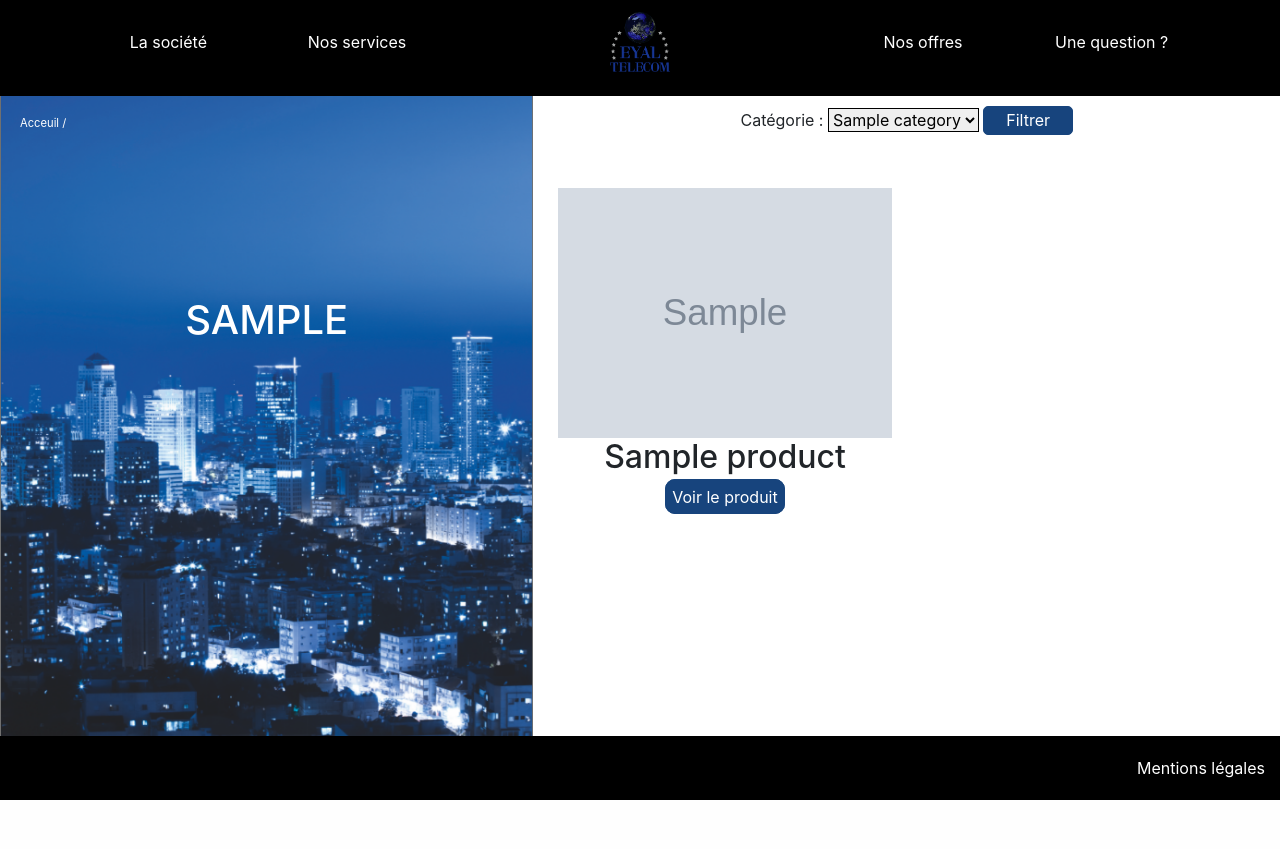
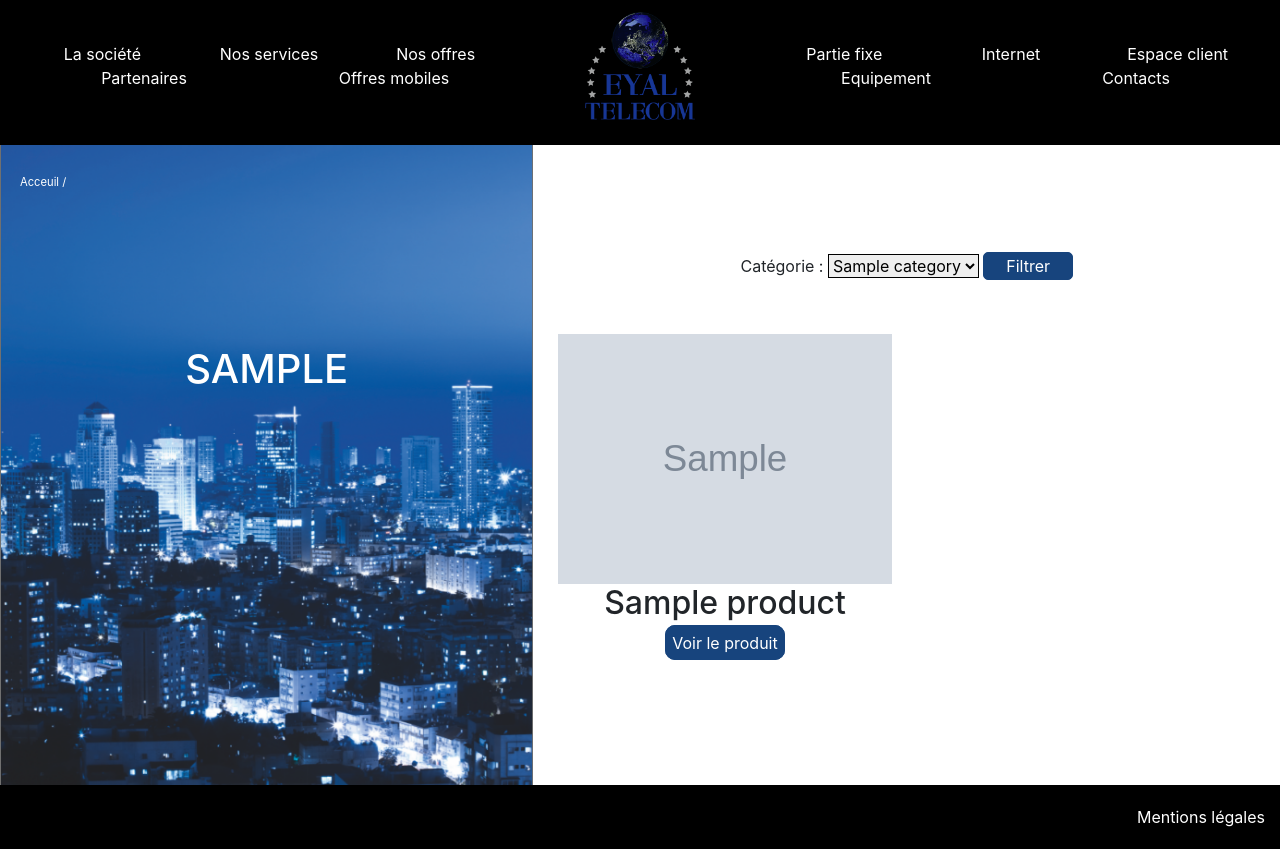
Before and after one commit to Hery-DOM/eyacomm, a Symfony app: template templates/front-office/every_products.html.twig in a window 1280 px wide. Before the commit the page ends 800 px from the top, so only its background shows below. Run offline with Twig, Linux system fonts and the light colour scheme; the template is opened without the code that fills it: most values are stand-ins (such as "Sample title", 1, 10 or a date in 2020); grey boxes marked "Sample" are stand-in pictures; some libraries are stand-ins or nearby versions.

Commit message:
correction: feature bases

```diff
--- a/templates/front-office/bases/base.html.twig
+++ b/templates/front-office/bases/base.html.twig
@@ -13,15 +13,34 @@
 <body>
 
     <header class="container-fluid base-header pt-2">
-        <nav class="container d-none d-md-block">
+        <nav class="container-fluid d-none d-md-block">
             <ul class="row text-center p-1 justify-content-around align-items-center">
-                <li class="col-2"><a href="{{ path('eyaltelecomm') }}">La société</a></li>
-                <li class="col-2"><a href="{{ path('services') }}">Nos services</a></li>
-                <li class="col-4 base-logo-box">
+                <div class="col-5">
+                    <div class="row mx-0">
+                        <li class="col-4"><a href="{{ path('eyaltelecomm') }}">La société</a></li>
+                        <li class="col-4"><a href="{{ path('services') }}">Nos services</a></li>
+                        <li class="col-4"><a href="{{ path('offre') }}">Nos offres</a></li>
+                    </div>
+                    <div class="row mx-0">
+                        <li class="col-6"><a href="{{ path('page_context',{'context':'partenaires'}) }}">Partenaires</a></li>
+                        <li class="col-6"><a href="{{ path('page_context',{'context':'offres-mobiles'}) }}">Offres mobiles</a></li>
+                    </div>
+                </div>
+                <li class="col-2 base-logo-box">
                     <img src="{{ asset('assets/img/logo.png') }}" alt="logo eyacomm">
                 </li>
-                <li class="col-2"><a href="{{ path('offre') }}">Nos offres</a></li>
-                <li class="col-2"><a href="{{ path('contact') }}">Une question ?</a></li>
+                <div class="col-5">
+                    <div class="row mx-0">
+                        <li class="col-4"><a href="{{ path('page_context',{'context':'partie-fixe'}) }}">Partie
+                                fixe</a></li>
+                        <li class="col-4"><a href="{{ path('page_context',{'context':'internet'}) }}">Internet</a></li>
+                        <li class="col-4"><a href="#">Espace client</a></li>
+                    </div>
+                    <div class="row mx-0">
+                        <li class="col-6"><a href="{{ path('page_context',{'context':'equipement'}) }}">Equipement</a></li>
+                        <li class="col-6"><a href="{{ path('contact') }}">Contacts</a></li>
+                    </div>
+                </div>
             </ul>
         </nav>
         <nav class="container d-md-none mb-3">
@@ -46,7 +65,13 @@
                 <li><a href="{{ path('eyaltelecomm') }}">La société</a></li>
                 <li><a href="{{ path('services') }}">Nos services</a></li>
                 <li><a href="{{ path('offre') }}">Nos offres</a></li>
-                <li><a href="{{ path('contact') }}">Une question ?</a></li>
+                <li><a href="{{ path('page_context',{'context':'offres-mobiles'}) }}">Offres mobiles</a></li>
+                <li><a href="{{ path('page_context',{'context':'partie-fixe'}) }}">Partie fixe</a></li>
+                <li><a href="{{ path('page_context',{'context':'internet'}) }}">Internet</a></li>
+                <li><a href="{{ path('page_context',{'context':'equipement'}) }}">Equipement</a></li>
+                <li><a href="{{ path('page_context',{'context':'partenaires'}) }}">Partenaires</a></li>
+                <li><a href="{{ path('contact') }}">Contacts</a></li>
+                <li><a href="#">Espace client</a></li>
             </ul>
         </div>
         <p class="base-thread d-none d-md-block">Acceuil / {{ thread }}</p>
@@ -61,7 +86,7 @@
                 </div>
             </div>
 
-            <div class="px-0 col-12 col-md-7 offset-md-5 base-text-container">
+            <div class="px-0 col-12 col-md-7 base-text-container">
                 <div class="base-text-box text-center container-fluid">
                     {% block content %}
                     {% endblock %}
--- a/templates/front-office/every_products.html.twig
+++ b/templates/front-office/every_products.html.twig
@@ -27,7 +27,8 @@
                         <img src="{{ asset('assets/img/') }}{{ product.picture }}" alt="{{ product.name }}" class="img-fluid">
                     </div>
                     <h2>{{ product.name }}</h2>
-                    <a href="{{ path('services_product',{'product':product.name}) }}" class="product-link-one">Voir le produit</a>
+                    <a href="{{ path('equipement_product',{'product':product.name}) }}" class="product-link-one">Voir le
+                        produit</a>
                 </div>
 
             {% endfor %}
--- a/templates/front-office/product.html.twig
+++ b/templates/front-office/product.html.twig
@@ -5,7 +5,7 @@
 {% endblock %}
 
 {% block content %}
-    <a href="{{ path('services_range') }}" class="product-one-back">Retour</a>
+    <a href="{{ path('equipement') }}" class="product-one-back">Retour</a>
     <h1 class="d-md-none">{{ product.name }}</h1>
     <div class="product-one-img-box">
         <img src="{{ asset('assets/img/') }}{{ product.picture }}" alt="{{ product.name }}" class="img-fluid">
```
Also changed, not shown: src/Controller/HomeController.php (+9 -14 lines), templates/front-office/bases/base2.html.twig (+31 -6 lines), templates/front-office/bases/base3.html.twig (+31 -6 lines), templates/front-office/services.html.twig (+31 -19 lines), public/assets/CSS/front-office/_base.scss, public/assets/CSS/front-office/_services.scss, public/assets/CSS/styles.css, 1 other file.
